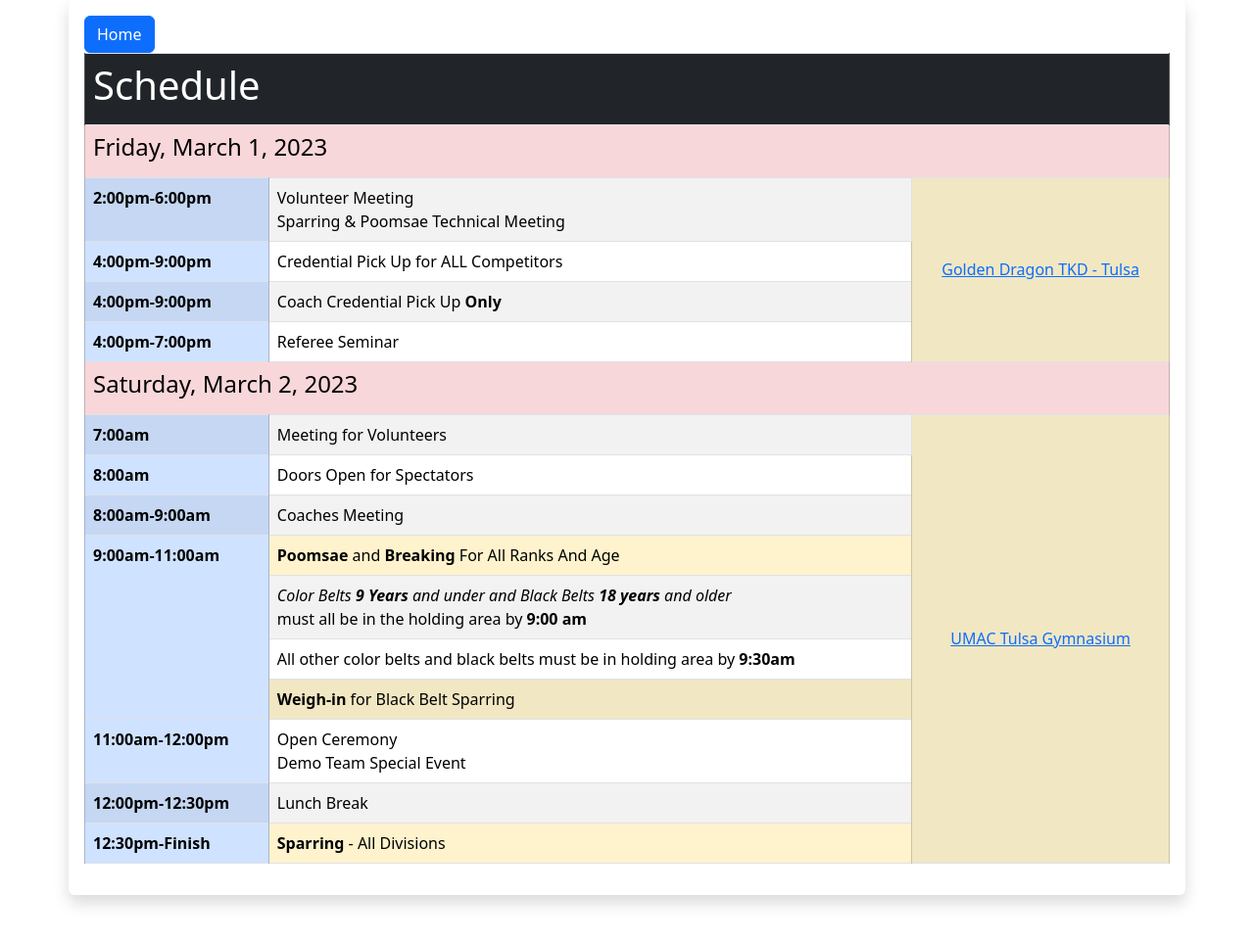
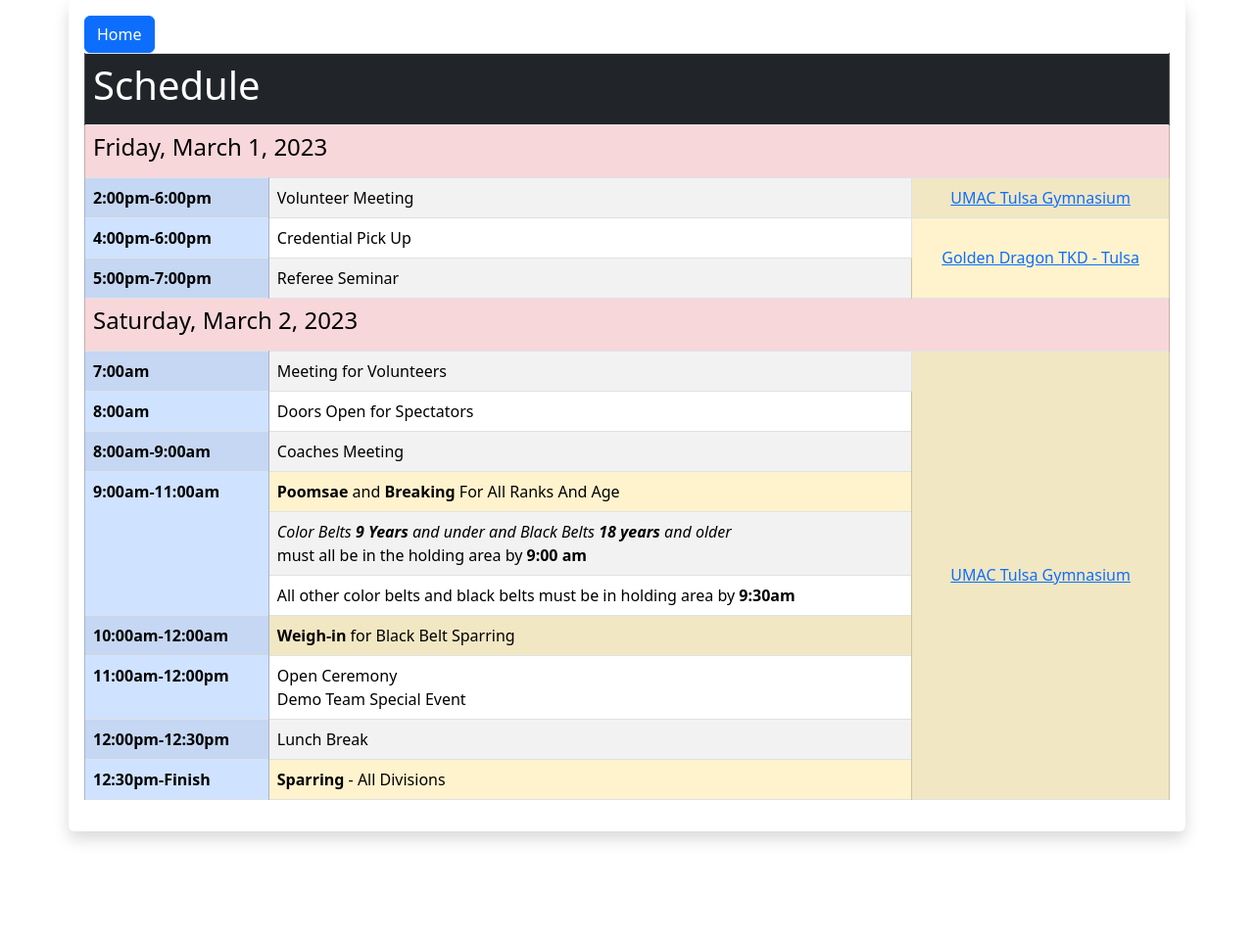
Before and after one commit to audioboxer217/gdtkd_registration, a Flask app: page /schedule in a window 1280 px wide. Shown: the whole page at 98% size. After the commit the page ends 860 px from the top, so only its background shows below. Run offline with Flask 2, Linux system fonts and the light colour scheme; parts of the project's set-up code (start-up, migrations or seed data) failed here and were passed over; some libraries are stand-ins or nearby versions.

Commit message:
Update schedule

```diff
--- a/frontend/templates/partials/schedule.html
+++ b/frontend/templates/partials/schedule.html
@@ -14,20 +14,16 @@
       <tbody>
         <tr>
           <th scope="row" class="table-primary">2:00pm-6:00pm</th>
-          <td>Volunteer Meeting<br/>
-            Sparring & Poomsae Technical Meeting</td>
-          <td rowspan="4" class="table-warning text-center align-middle"><a href="https://maps.app.goo.gl/qwnHzqHyuLBjksF48" target="_blank">Golden Dragon TKD - Tulsa</a></td>
+          <td>Volunteer Meeting</td>
+          <td class="table-warning text-center align-middle"><a href="https://maps.app.goo.gl/irmtRUtFCT3RAhcm9" target="_blank">UMAC Tulsa Gymnasium</a></td>
         </tr>
         <tr>
-          <th scope="row" class="table-primary">4:00pm-9:00pm</th>
-          <td>Credential Pick Up for ALL Competitors</td>
+          <th scope="row" class="table-primary">4:00pm-6:00pm</th>
+          <td>Credential Pick Up</td>
+          <td rowspan="3" class="table-warning text-center align-middle"><a href="https://maps.app.goo.gl/qwnHzqHyuLBjksF48" target="_blank">Golden Dragon TKD - Tulsa</a></td>
         </tr>
         <tr>
-          <th scope="row" class="table-primary">4:00pm-9:00pm</th>
-          <td>Coach Credential Pick Up <b>Only</b></td>
-        </tr>
-        <tr>
-          <th scope="row" class="table-primary">4:00pm-7:00pm</th>
+          <th scope="row" class="table-primary">5:00pm-7:00pm</th>
           <td>Referee Seminar</td>
         </tr>
       </tbody>
@@ -51,7 +47,7 @@
           <td>Coaches Meeting</td>
         </tr>
         <tr>
-          <th scope="row" class="table-primary" rowspan="4">9:00am-11:00am</th>
+          <th scope="row" class="table-primary" rowspan="3">9:00am-11:00am</th>
           <td class="table-warning"><b>Poomsae</b> and <b>Breaking</b> For All Ranks And Age</td>
         </tr>
         <tr>
@@ -62,6 +58,7 @@
           <td>All other color belts and black belts must be in holding area by <b>9:30am</b></td>
         </tr>
         <tr>
+          <th scope="row" class="table-primary">10:00am-12:00am</th>
           <td class="table-warning"><b>Weigh-in</b> for Black Belt Sparring</td>
         </tr>
         <tr>
```
